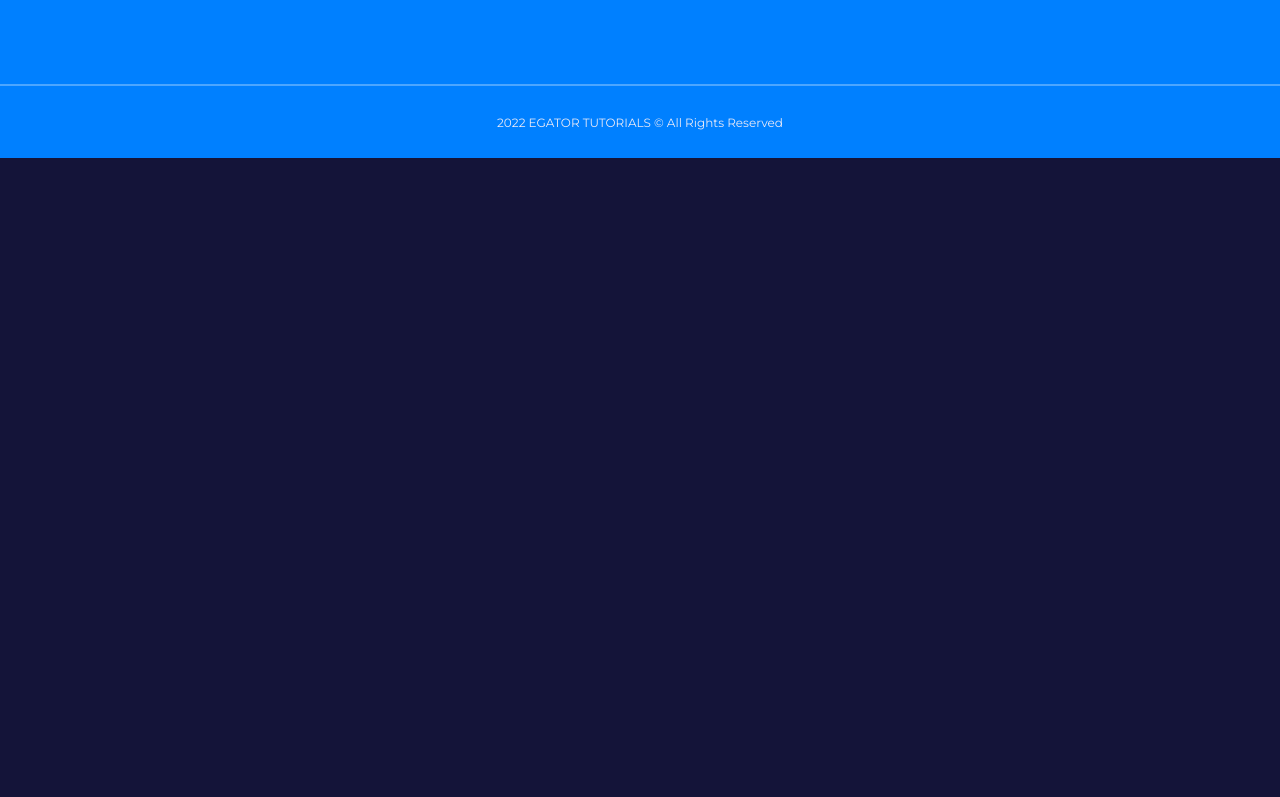
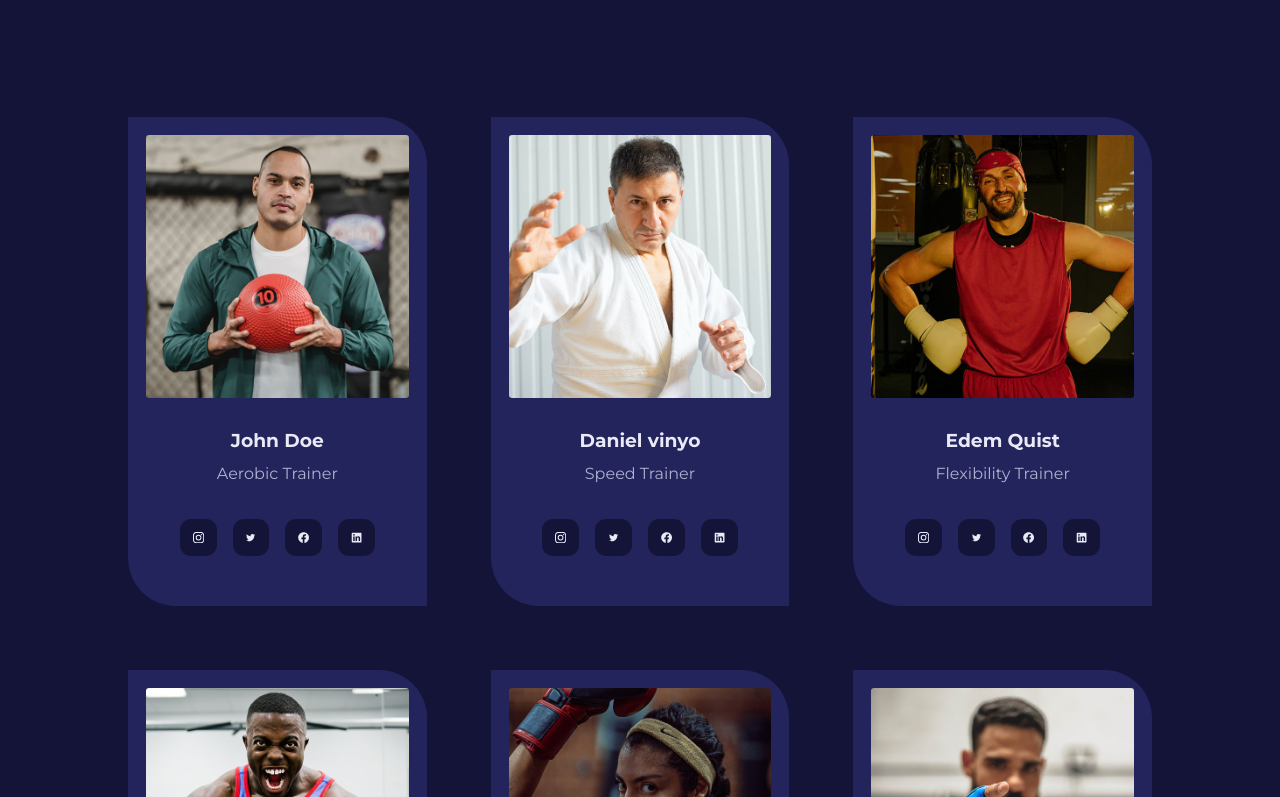
Before and after one commit to sanic16/gym-react-website, a React (Vite) app: page /trainers in a window 1280 px wide. Shown: the part 443-1240 px from the top of the page. Before the commit the page ends 800 px from the top, so only its background shows below. Built offline with nearby package versions, Linux system fonts and the light colour scheme.

Commit message:
Trainers Page Completed

```diff
--- /dev/null
+++ b/src/components/Trainer.tsx
@@ -0,0 +1,38 @@
+import Card from "./ui/Card"
+
+type Props = {
+    image: string,
+    name: string,
+    job: string,
+    socials: {
+        icon: string,
+        link: string
+    }[]
+}
+
+const Trainer = (props: Props) => {
+  return (
+    <Card className="trainer">
+        <div className="trainer__img">
+            <img src={props.image} alt={props.name} />
+        </div>
+        <h3>
+            {props.name}
+        </h3>
+        <p>
+            {props.job}
+        </p>
+        <div className="trainer__socials">
+            {
+                props.socials.map(social => (
+                    <a href={social.link} key={social.link} target="_blank" rel="noopener noreferrer">
+                        {<social.icon />}
+                    </a>
+                ))
+            }
+        </div>
+    </Card>
+  )
+}
+
+export default Trainer
--- a/src/pages/trainers/Trainers.tsx
+++ b/src/pages/trainers/Trainers.tsx
@@ -1,10 +1,59 @@
-import './trainers.css'
+import Header from "../../components/Header";
+import HeaderImage from "../../assets/images/header_bg_5.jpg";
+import { trainers } from "../../assets/data";
+import { BsInstagram } from "react-icons/bs";
+import { AiOutlineTwitter } from "react-icons/ai";
+import { FaFacebook } from "react-icons/fa";
+import { FaLinkedin } from "react-icons/fa";
+import Trainer from "../../components/Trainer";
 
+import "./trainers.css";
 
 const Trainers = () => {
   return (
-    <div>Trainers</div>
-  )
-}
+    <>
+      <Header title="Our Trainers" image={HeaderImage}>
+        Lorem ipsum dolor sit amet consectetur adipisicing elit. Possimus
+        veritatis, impedit ab exercitationem vero quia corporis aperiam
+        perferendis quas repellendus. Deleniti, harum ad qui ab cupiditate
+        beatae velit provident voluptas.
+      </Header>
+      <section className="trainers">
+        <div className="container trainers__container">
+          {
+            trainers.map(trainer => (
+              <Trainer
+                key={trainer.id}
+                image={trainer.image}
+                job={trainer.job}
+                name={trainer.name}
+                socials={[
+                  {
+                    icon: BsInstagram,
+                    link: trainer.socials[0]
+                  },
+                  {
+                    icon: AiOutlineTwitter,
+                    link: trainer.socials[1]
+                  },
+                  {
+                    icon: FaFacebook,
+                    link: trainer.socials[2]
+                  },
+                  {
+                    icon: FaLinkedin,
+                    link: trainer.socials[3]
+                  }
+                ]}
+              />
 
-export default Trainers
+
+            ))
+          }
+        </div>
+      </section>
+    </>
+  );
+};
+
+export default Trainers;
--- a/src/pages/trainers/trainers.css
+++ b/src/pages/trainers/trainers.css
@@ -0,0 +1,63 @@
+.trainers__container{
+    display: grid;
+    grid-template-columns: repeat(3, 1fr);
+    gap: 4rem;
+}
+
+.card.trainer{
+    padding: 1rem;
+}
+
+.trainer__img{
+    border-radius: 0.2rem;
+    overflow: hidden;
+}
+
+.trainer h3{
+    margin-top: 2rem;
+}
+
+.trainer p{
+    margin-top: 0.5rem;
+}
+
+.trainer__socials{
+    display: flex;
+    gap: 1rem;
+    justify-content: center;
+    align-items: center;
+    margin: 2rem 0;
+}
+
+.trainer__socials a{
+    font-size: 0.7rem;
+    background-color: var(--color-gray-600);
+    padding: 0.8rem;
+    border-radius: 0.7rem;
+    transition: var(--transition);
+    display: flex;
+}
+
+.trainer:hover a{
+    background-color: var(--color-gray-500);
+}
+
+/* MEDIA QUERIES (medium screens) */
+@media screen and (max-width: 1024px){
+    .trainers__container{
+        grid-template-columns: repeat(2, 1fr);
+        gap: 2.5rem;
+    }
+}
+
+/* MEDIA QUERIES (small screens) */
+@media screen and (max-width: 600px){
+    .trainers__container{
+        grid-template-columns: repeat(1, 1fr);
+        gap: 2rem;
+    }
+    .card.trainer{
+        width: 90%;
+        margin-inline: auto;
+    }
+}
```
